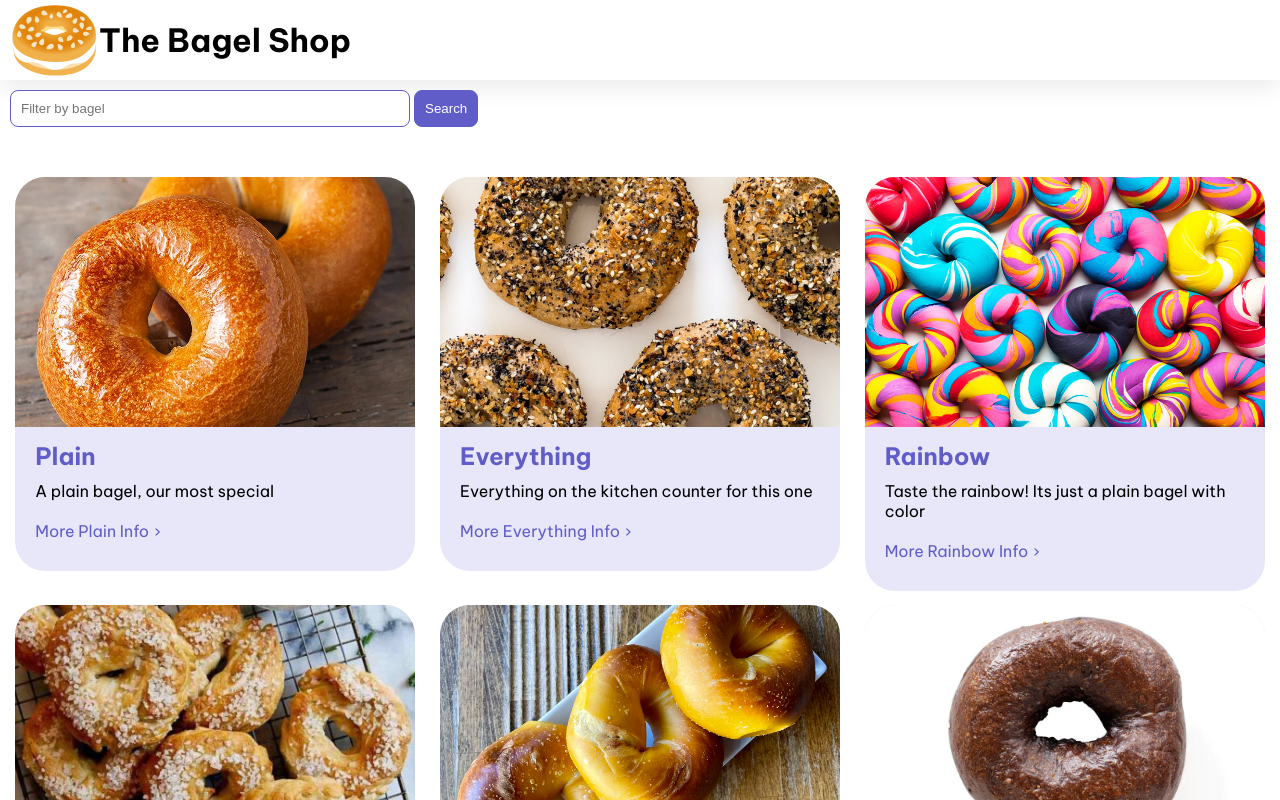
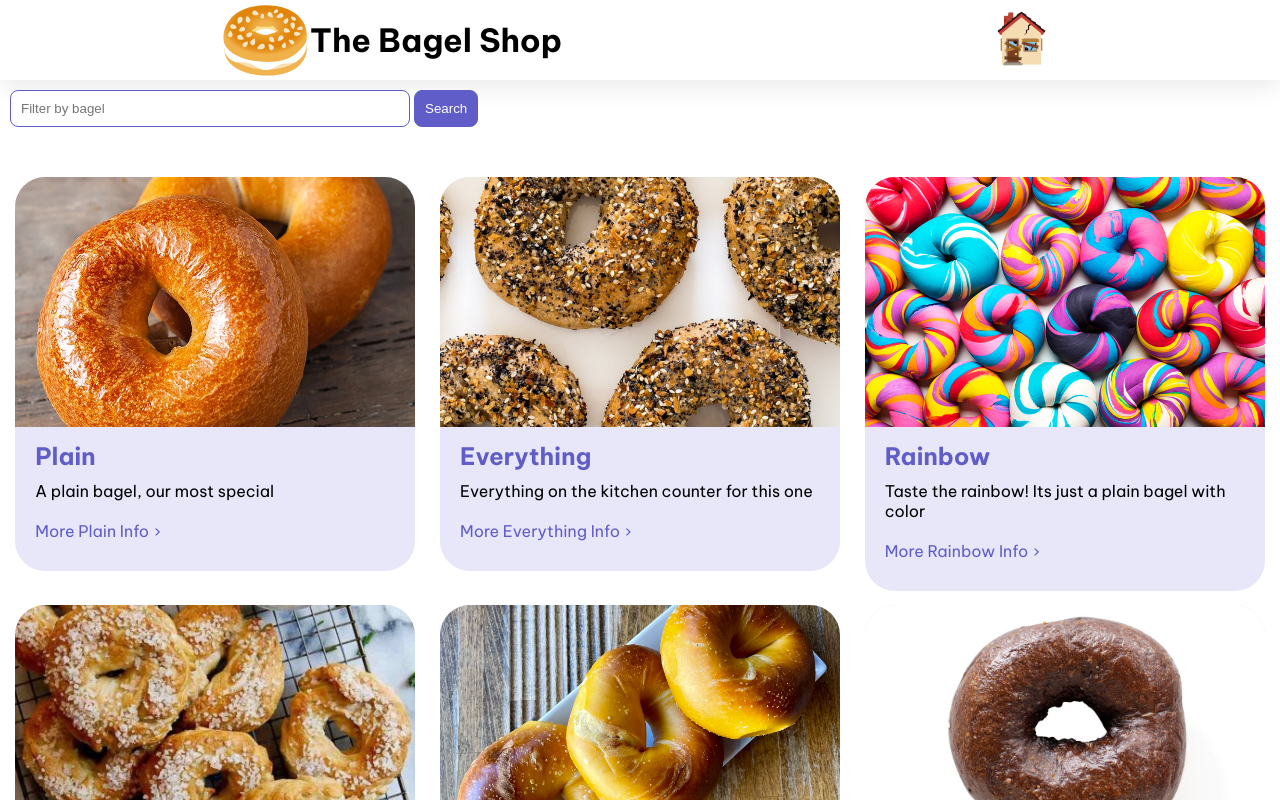
Before and after one commit to newmanwell/bagel-shop-angular, an Angular app: page / in a window 1280 px wide. Shown: the top 800 px of the page. Built offline with nearby package versions, Linux system fonts and the light colour scheme.

Commit message:
feat: added home route to header

```diff
--- a/src/app/app.css
+++ b/src/app/app.css
@@ -6,10 +6,26 @@ header {
   display: flex;
   height: 60px;
   align-items: center;
+  justify-content: space-around;
   padding: var(--content-padding);
   box-shadow: 0px 5px 25px var(--shadow-color);
+}
+
+.heading-logo {
+  display: flex;
+  align-items: center;
 }
 
 .content {
   padding: var(--content-padding);
 }
+
+.home-link {
+  height: 75px;
+}
+
+@media (max-width: 350px) {
+  .home-link {
+    height: 45px;
+  }
+}
--- a/src/app/app.ts
+++ b/src/app/app.ts
@@ -10,8 +10,11 @@ import { RouterModule } from '@angular/router';
   template: `
     <main>
       <header class="brand-name">
-        <img class="brand-logo" src="/assets/logo.svg" alt="bagel logo" aria-hidden="true" />
-        <h1>The Bagel Shop</h1>
+        <div class="heading-logo">
+          <img class="brand-logo" src="/assets/logo.svg" alt="bagel logo" aria-hidden="true" />
+          <h1>The Bagel Shop</h1>
+        </div>
+        <a [routerLink]="['/']"><img class="home-link" src="/assets/home.webp" alt="home page" /></a>
       </header>
       <section class="content">
         <router-outlet></router-outlet>
```
Also changed, not shown: src/assets/home.webp (added).
